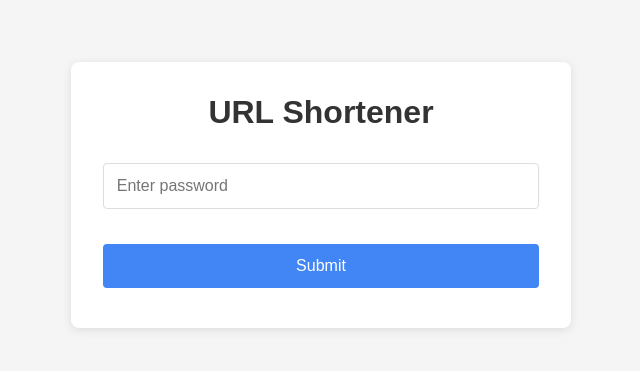
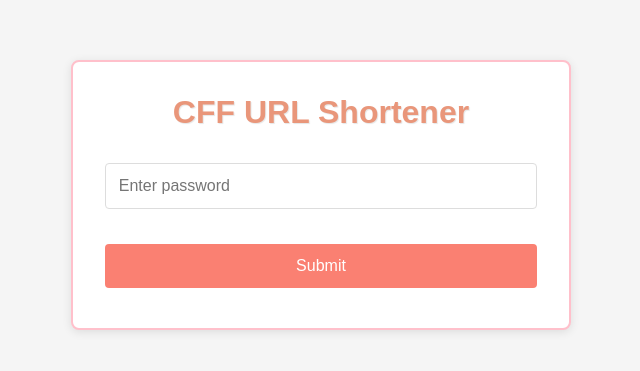
Before and after one commit to tinkertanker/short-io-hoster, a website: page public/index.html in a window 1280 px wide. Shown: the part 205-576 px from the top of the page, without its empty margins (319-959 px from the left). Drawn offline with Linux system fonts and the light colour scheme.

Commit message:
Update UI: Change title to CFF URL Shortener and change color theme to salmon

```diff
--- a/public/index.html
+++ b/public/index.html
@@ -3,13 +3,13 @@
 <head>
     <meta charset="UTF-8">
     <meta name="viewport" content="width=device-width, initial-scale=1.0">
-    <title>URL Shortener</title>
+    <title>CFF URL Shortener</title>
     <link rel="stylesheet" href="style.css">
 </head>
 <body>
     <div class="container">
         <div id="password-screen" class="screen active">
-            <h1>URL Shortener</h1>
+            <h1>CFF URL Shortener</h1>
             <div class="form-group">
                 <input type="password" id="password-input" placeholder="Enter password">
             </div>
@@ -18,7 +18,7 @@
         </div>
 
         <div id="shortener-screen" class="screen">
-            <h1>URL Shortener</h1>
+            <h1>CFF URL Shortener</h1>
             <div class="form-group">
                 <input type="url" id="url-input" placeholder="Enter URL to shorten" required>
             </div>
--- a/public/style.css
+++ b/public/style.css
@@ -17,6 +17,7 @@ body {
     background-color: white;
     border-radius: 8px;
     box-shadow: 0 2px 10px rgba(0, 0, 0, 0.1);
+    border: 2px solid #FFC0CB; /* Pink, a lighter complement to salmon */
     width: 90%;
     max-width: 500px;
     padding: 2rem;
@@ -25,14 +26,15 @@ body {
 h1 {
     text-align: center;
     margin-bottom: 2rem;
-    color: #333;
+    color: #E9967A; /* Dark Salmon */
+    text-shadow: 1px 1px 1px rgba(0,0,0,0.1);
 }
 
 h2 {
     margin-top: 1.5rem;
     margin-bottom: 0.5rem;
     font-size: 1.2rem;
-    color: #333;
+    color: #E9967A; /* Dark Salmon */
 }
 
 .form-group {
@@ -45,10 +47,17 @@ input {
     border: 1px solid #ddd;
     border-radius: 4px;
     font-size: 1rem;
+    transition: border-color 0.3s;
+}
+
+input:focus {
+    outline: none;
+    border-color: #FA8072; /* Salmon */
+    box-shadow: 0 0 0 2px rgba(250, 128, 114, 0.2); /* Salmon with opacity */
 }
 
 button {
-    background-color: #4285f4;
+    background-color: #FA8072; /* Salmon color */
     color: white;
     border: none;
     border-radius: 4px;
@@ -59,7 +68,7 @@ button {
 }
 
 button:hover {
-    background-color: #3367d6;
+    background-color: #E9967A; /* Dark Salmon color for hover */
 }
 
 .screen {
@@ -96,7 +105,7 @@ button:hover {
 }
 
 .error-message {
-    color: #d93025;
+    color: #FF6347; /* Tomato, which is a bit darker than salmon for readability */
     margin-top: 0.5rem;
     text-align: center;
 }
```
